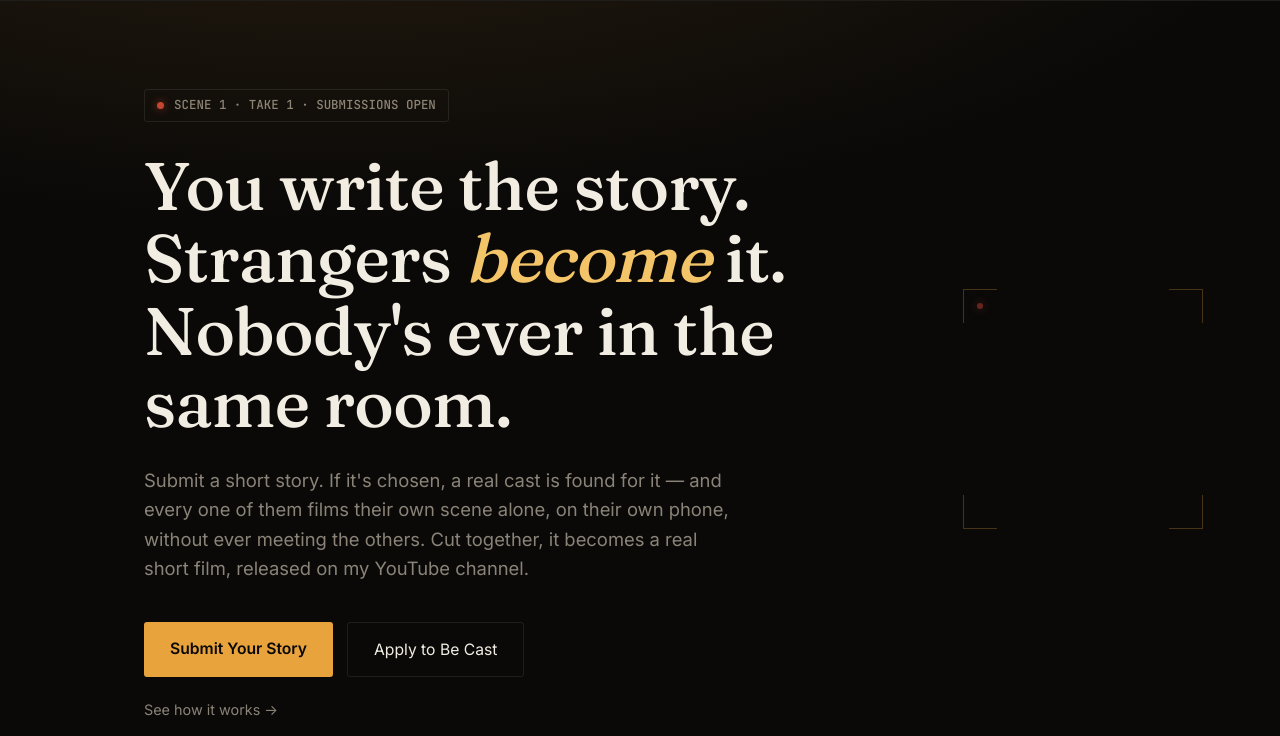
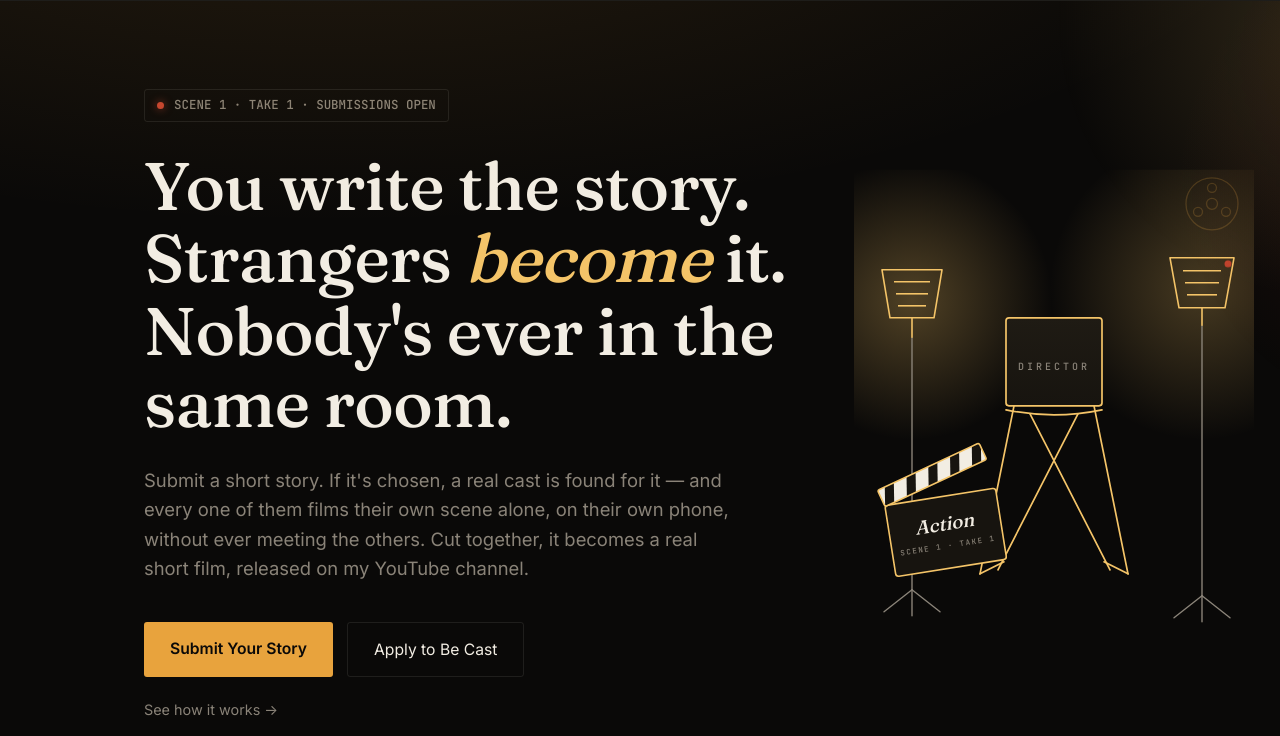
Before and after one commit to michaelbailie88-star/The-Directors-Chair, a website: page index.html in a window 1280 px wide. Shown: the part 64-800 px from the top of the page. Drawn offline with Linux system fonts and the light colour scheme.

Commit message:
Hero illustration: studio lights, director's chair, clapperboard — two-point warm glow

```diff
--- a/index.html
+++ b/index.html
@@ -68,6 +68,16 @@
     background: radial-gradient(ellipse at 30% 0%, rgba(232,163,61,0.13), transparent 65%);
     pointer-events: none;
   }
+  .hero::after {
+    content: "";
+    position: absolute;
+    inset: -10% -15% auto auto;
+    width: 620px; height: 560px;
+    background:
+      radial-gradient(circle at 78% 18%, rgba(244,196,104,0.16), transparent 42%),
+      radial-gradient(circle at 92% 46%, rgba(196,67,46,0.10), transparent 38%);
+    pointer-events: none;
+  }
   .slate {
     display: inline-flex;
     align-items: center;
@@ -110,31 +120,21 @@
     border-bottom: 1px solid transparent;
   }
   .how-link:hover { color: var(--tungsten-hot); border-bottom-color: var(--tungsten-hot); }
-  .viewfinder {
+  .hero-scene {
     position: absolute;
-    top: 50%; right: 6%;
-    width: 240px; height: 240px;
-    transform: translateY(-50%);
+    top: 50%; right: 2%;
+    width: 400px; height: 460px;
+    transform: translateY(-52%);
     pointer-events: none;
-    opacity: 0.5;
   }
-  .viewfinder span {
-    position: absolute;
-    width: 34px; height: 34px;
-    border: 1px solid var(--tungsten);
-    opacity: 0.55;
+  @media (max-width: 980px) { .hero-scene { display: none; } }
+  .hero-scene .tally-light {
+    animation: tallyPulse 2.6s ease-in-out infinite;
   }
-  .viewfinder span:nth-child(1) { top: 0; left: 0; border-right: none; border-bottom: none; }
-  .viewfinder span:nth-child(2) { top: 0; right: 0; border-left: none; border-bottom: none; }
-  .viewfinder span:nth-child(3) { bottom: 0; left: 0; border-right: none; border-top: none; }
-  .viewfinder span:nth-child(4) { bottom: 0; right: 0; border-left: none; border-top: none; }
-  .viewfinder .rec-dot {
-    position: absolute; top: 14px; left: 14px;
-    width: 6px; height: 6px; border-radius: 50%;
-    background: var(--tally);
-    box-shadow: 0 0 10px rgba(196,67,46,0.8);
+  @keyframes tallyPulse {
+    0%, 100% { opacity: 1; }
+    50% { opacity: 0.45; }
   }
-  @media (max-width: 900px) { .viewfinder { display: none; } }
   .btn-primary {
     background: var(--tungsten);
     color: var(--void);
@@ -292,10 +292,99 @@
 </nav>
 
 <header class="hero">
-  <div class="viewfinder" aria-hidden="true">
-    <span></span><span></span><span></span><span></span>
-    <div class="rec-dot"></div>
-  </div>
+  <svg class="hero-scene" viewBox="0 0 400 460" fill="none" aria-hidden="true">
+    <defs>
+      <radialGradient id="glowLeft" cx="50%" cy="50%" r="50%">
+        <stop offset="0%" stop-color="#F4C468" stop-opacity="0.30"/>
+        <stop offset="100%" stop-color="#F4C468" stop-opacity="0"/>
+      </radialGradient>
+      <radialGradient id="glowRight" cx="50%" cy="50%" r="50%">
+        <stop offset="0%" stop-color="#F4C468" stop-opacity="0.26"/>
+        <stop offset="100%" stop-color="#F4C468" stop-opacity="0"/>
+      </radialGradient>
+      <linearGradient id="canvasFill" x1="0" y1="0" x2="0" y2="1">
+        <stop offset="0%" stop-color="#1F1B14"/>
+        <stop offset="100%" stop-color="#17140F"/>
+      </linearGradient>
+    </defs>
+
+    <!-- Film reel — subtle background accent -->
+    <g opacity="0.20" stroke="#E8A33D" stroke-width="1.3">
+      <circle cx="358" cy="34" r="26"/>
+      <circle cx="358" cy="34" r="5.5" fill="#0A0908"/>
+      <circle cx="358" cy="18" r="4.5"/>
+      <circle cx="372" cy="42" r="4.5"/>
+      <circle cx="344" cy="42" r="4.5"/>
+    </g>
+
+    <!-- Studio light — left -->
+    <circle cx="58" cy="130" r="140" fill="url(#glowLeft)"/>
+    <g stroke="#8A8378" stroke-width="1.4" stroke-linecap="round">
+      <line x1="58" y1="168" x2="58" y2="420"/>
+      <line x1="58" y1="420" x2="30" y2="442"/>
+      <line x1="58" y1="420" x2="86" y2="442"/>
+      <line x1="58" y1="420" x2="58" y2="446"/>
+    </g>
+    <g stroke="#F4C468" stroke-width="1.6" stroke-linejoin="round">
+      <path d="M28 100 L88 100 L80 148 L36 148 Z"/>
+      <line x1="58" y1="148" x2="58" y2="168"/>
+      <line x1="40" y1="112" x2="76" y2="112"/>
+      <line x1="42" y1="124" x2="74" y2="124"/>
+      <line x1="44" y1="136" x2="72" y2="136"/>
+    </g>
+
+    <!-- Studio light — right -->
+    <circle cx="348" cy="118" r="152" fill="url(#glowRight)"/>
+    <g stroke="#8A8378" stroke-width="1.4" stroke-linecap="round">
+      <line x1="348" y1="156" x2="348" y2="426"/>
+      <line x1="348" y1="426" x2="320" y2="448"/>
+      <line x1="348" y1="426" x2="376" y2="448"/>
+      <line x1="348" y1="426" x2="348" y2="452"/>
+    </g>
+    <g stroke="#F4C468" stroke-width="1.6" stroke-linejoin="round">
+      <path d="M316 88 L380 88 L371 138 L325 138 Z"/>
+      <line x1="348" y1="138" x2="348" y2="156"/>
+      <line x1="329" y1="101" x2="367" y2="101"/>
+      <line x1="331" y1="113" x2="365" y2="113"/>
+      <line x1="333" y1="125" x2="363" y2="125"/>
+    </g>
+    <circle class="tally-light" cx="374" cy="94" r="3.5" fill="#C4432E"/>
+
+    <!-- Director's chair -->
+    <g stroke="#F4C468" stroke-width="1.7" stroke-linejoin="round" stroke-linecap="round">
+      <rect x="152" y="148" width="96" height="88" rx="3" fill="url(#canvasFill)"/>
+      <path d="M152 240 Q200 250 248 240" fill="none"/>
+      <line x1="160" y1="236" x2="126" y2="404"/>
+      <line x1="240" y1="236" x2="274" y2="404"/>
+      <line x1="126" y1="404" x2="150" y2="392"/>
+      <line x1="274" y1="404" x2="250" y2="392"/>
+      <line x1="176" y1="244" x2="256" y2="400"/>
+      <line x1="224" y1="244" x2="144" y2="400"/>
+    </g>
+    <text x="200" y="200" text-anchor="middle" font-family="'JetBrains Mono', monospace" font-size="10" letter-spacing="3" fill="#8A8378">DIRECTOR</text>
+
+    <!-- Clapperboard -->
+    <g transform="translate(28,318) rotate(-9)">
+      <rect x="0" y="18" width="112" height="72" rx="3" fill="#17140F" stroke="#F4C468" stroke-width="1.6"/>
+      <text x="56" y="52" text-anchor="middle" font-family="'Fraunces', serif" font-style="italic" font-weight="500" font-size="19" fill="#F2EDE3">Action</text>
+      <text x="56" y="70" text-anchor="middle" font-family="'JetBrains Mono', monospace" font-size="7.5" letter-spacing="1.5" fill="#8A8378">SCENE 1 &#183; TAKE 1</text>
+      <g transform="rotate(-16 4 18)">
+        <clipPath id="clapStripes"><rect x="0" y="0" width="112" height="18" rx="2"/></clipPath>
+        <g clip-path="url(#clapStripes)">
+          <rect x="0" y="0" width="112" height="18" fill="#17140F"/>
+          <g fill="#F2EDE3">
+            <rect x="-6" y="-4" width="14" height="26" transform="skewX(-24)"/>
+            <rect x="18" y="-4" width="14" height="26" transform="skewX(-24)"/>
+            <rect x="42" y="-4" width="14" height="26" transform="skewX(-24)"/>
+            <rect x="66" y="-4" width="14" height="26" transform="skewX(-24)"/>
+            <rect x="90" y="-4" width="14" height="26" transform="skewX(-24)"/>
+            <rect x="114" y="-4" width="14" height="26" transform="skewX(-24)"/>
+          </g>
+        </g>
+        <rect x="0" y="0" width="112" height="18" rx="2" fill="none" stroke="#F4C468" stroke-width="1.6"/>
+      </g>
+    </g>
+  </svg>
   <div class="wrap">
     <div class="slate"><span class="rec"></span>SCENE 1 · TAKE 1 · SUBMISSIONS OPEN</div>
     <h1>You write the story. Strangers <em>become</em> it. Nobody's ever in the same room.</h1>
```
